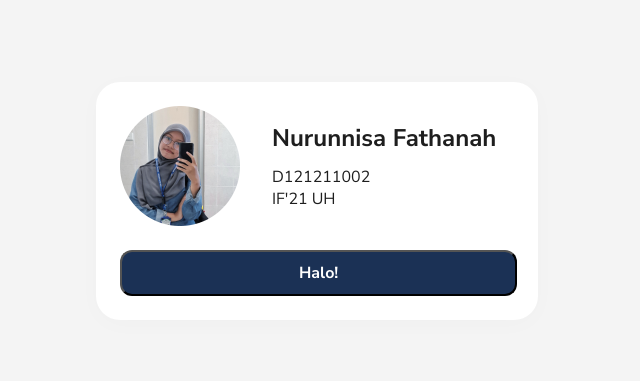
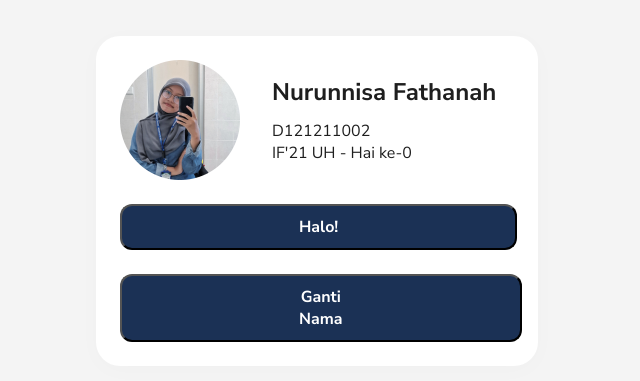
Before and after one commit to fathanahdz/banner-web23, a Next.js app: page / in a window 1280 px wide. Shown: the part 199-580 px from the top of the page, without its empty margins (323-963 px from the left). Built offline with nearby package versions, Linux system fonts and the light colour scheme.

Commit message:
feat: Menambahkan fitur ubah nama dan bio

```diff
--- a/src/app/page.js
+++ b/src/app/page.js
@@ -1,7 +1,17 @@
+'use client'
+
+import { useState } from 'react'
 import Image from 'next/image'
 import './globals.css'
 
 export default function Home() {
+
+  const [hai, setHai] = useState(0);
+  const handlerHaiAdd = () => setHai(hai+1);
+
+  const [nama, setNama] = useState('Nurunnisa Fathanah');
+  const handlerGantiNama = () => setNama('Fathanah');
+
   return (
     <div className='body'>
       <div className="banner-container">
@@ -19,18 +29,21 @@ export default function Home() {
           </div>
           <div className="content-header-banner">
             {/* nama n info */}
-            <h1>Nurunnisa Fathanah</h1>
+            <h1>{nama}</h1>
             <div className="bio-nim-header-banner">
               {/* nim n bio */}
               <p>D121211002</p>
-              <p>IF'21 UH</p>
+              <p>IF'21 UH - Hai ke-{hai}</p>
             </div>
           </div>
         </div>
         <div className="cta-banner-wrapper">
         {/* cta */}
-        <button>
+        <button onClick={handlerHaiAdd}>
           <p>Halo!</p>
+        </button>
+        <button style={{marginTop:'24px'}}onClick={handlerGantiNama}>
+          <p>Ganti Nama</p>
         </button>
         </div>
       </div>
```
